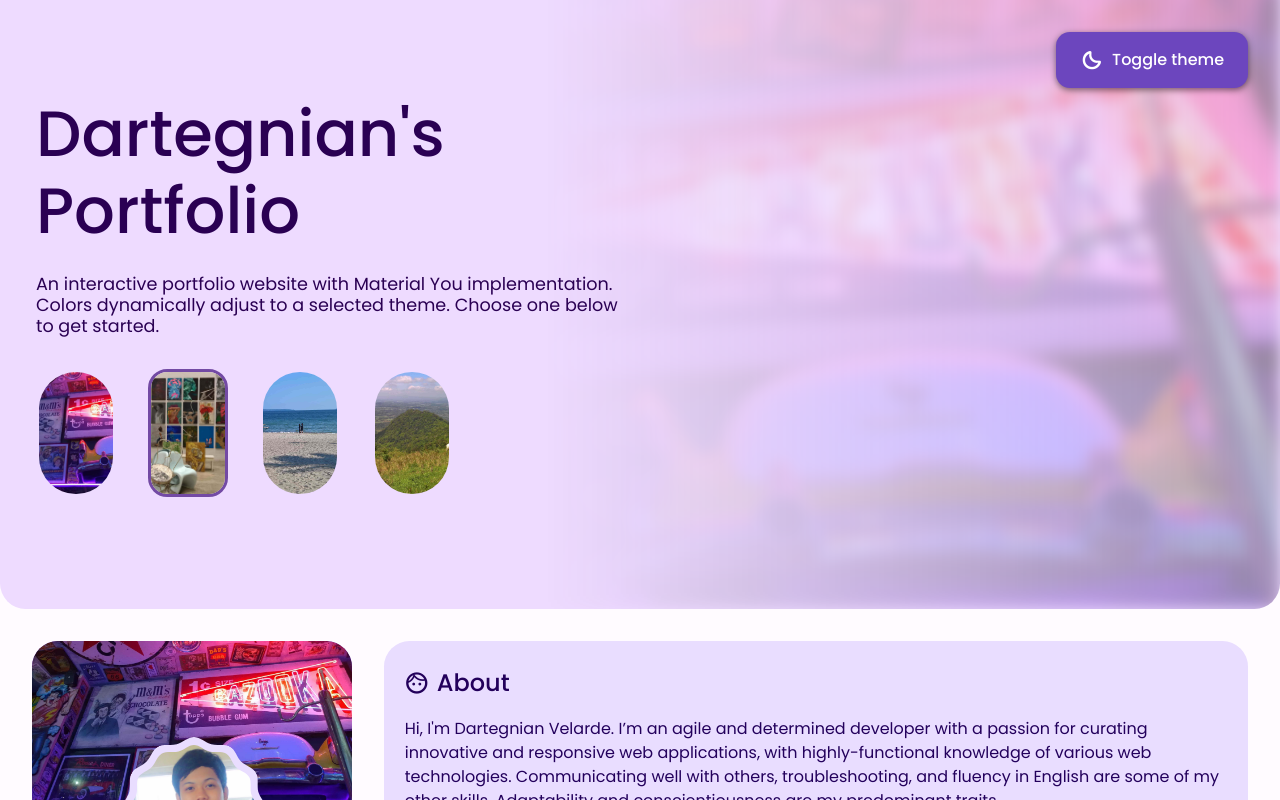
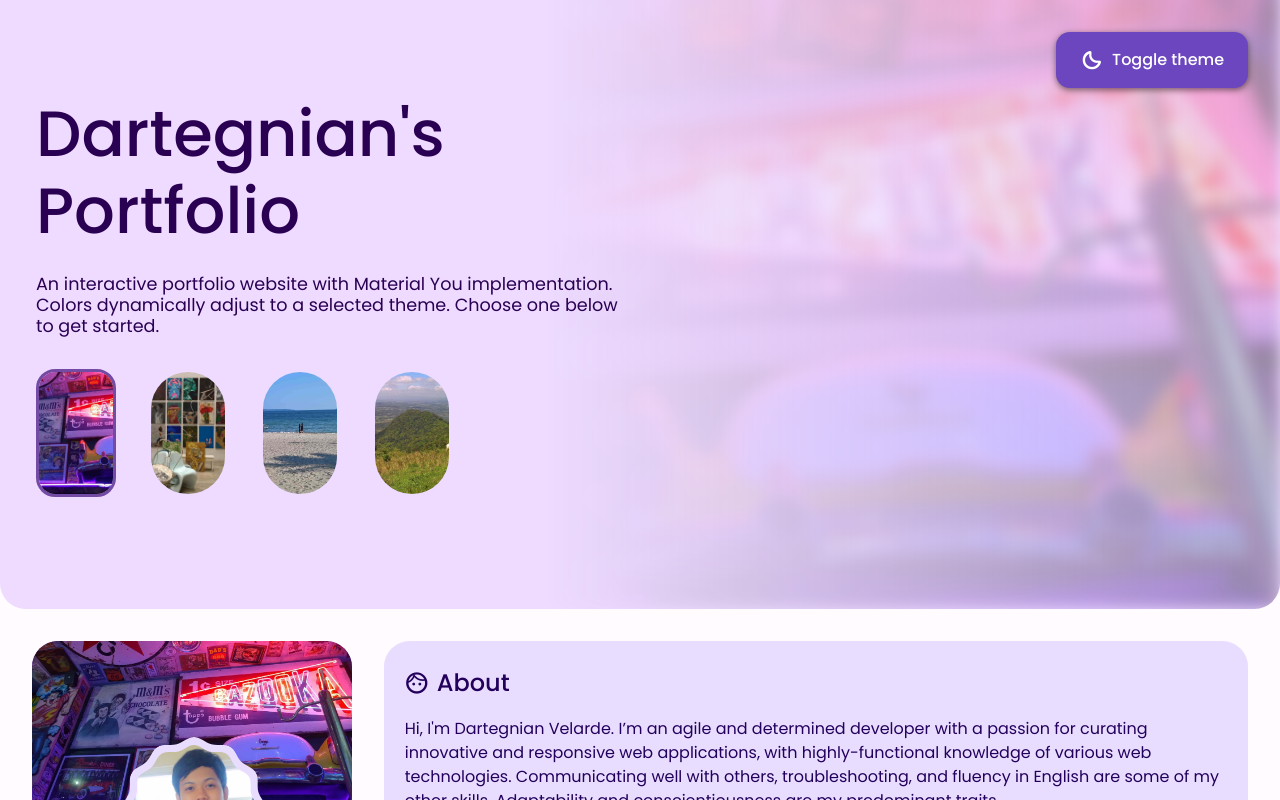
Before and after one commit to Dartegnian/portfolio, an Angular app: page / in a window 1280 px wide. Shown: the top 800 px of the page. Built offline with nearby package versions, Linux system fonts and the light colour scheme.

Commit message:
Dynamic selected image variable

```diff
--- a/src/app/components/accent-switcher/accent-switcher.component.ts
+++ b/src/app/components/accent-switcher/accent-switcher.component.ts
@@ -8,12 +8,13 @@ import { AccentService } from 'src/app/services/accent-service.service';
 })
 export class AccentSwitcherComponent implements OnInit {
 	images: Array<string>;
-	selected = "paintings";
+	selected: string;
 
 	constructor(
 		private accent: AccentService
 	) {
 		this.images = this.accent.images;
+		this.selected = this.images[0];
 	}
 
 	ngOnInit(): void {
```
